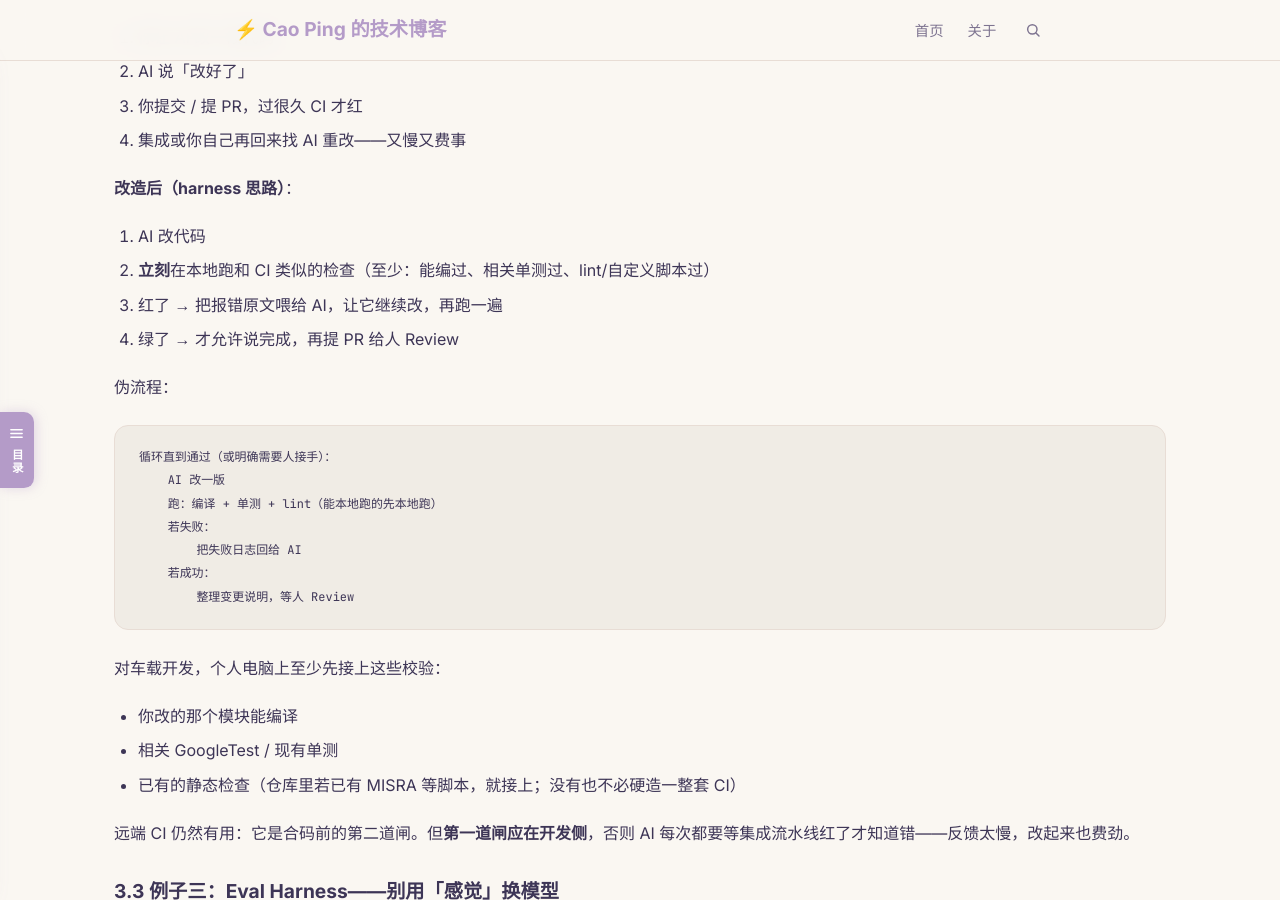
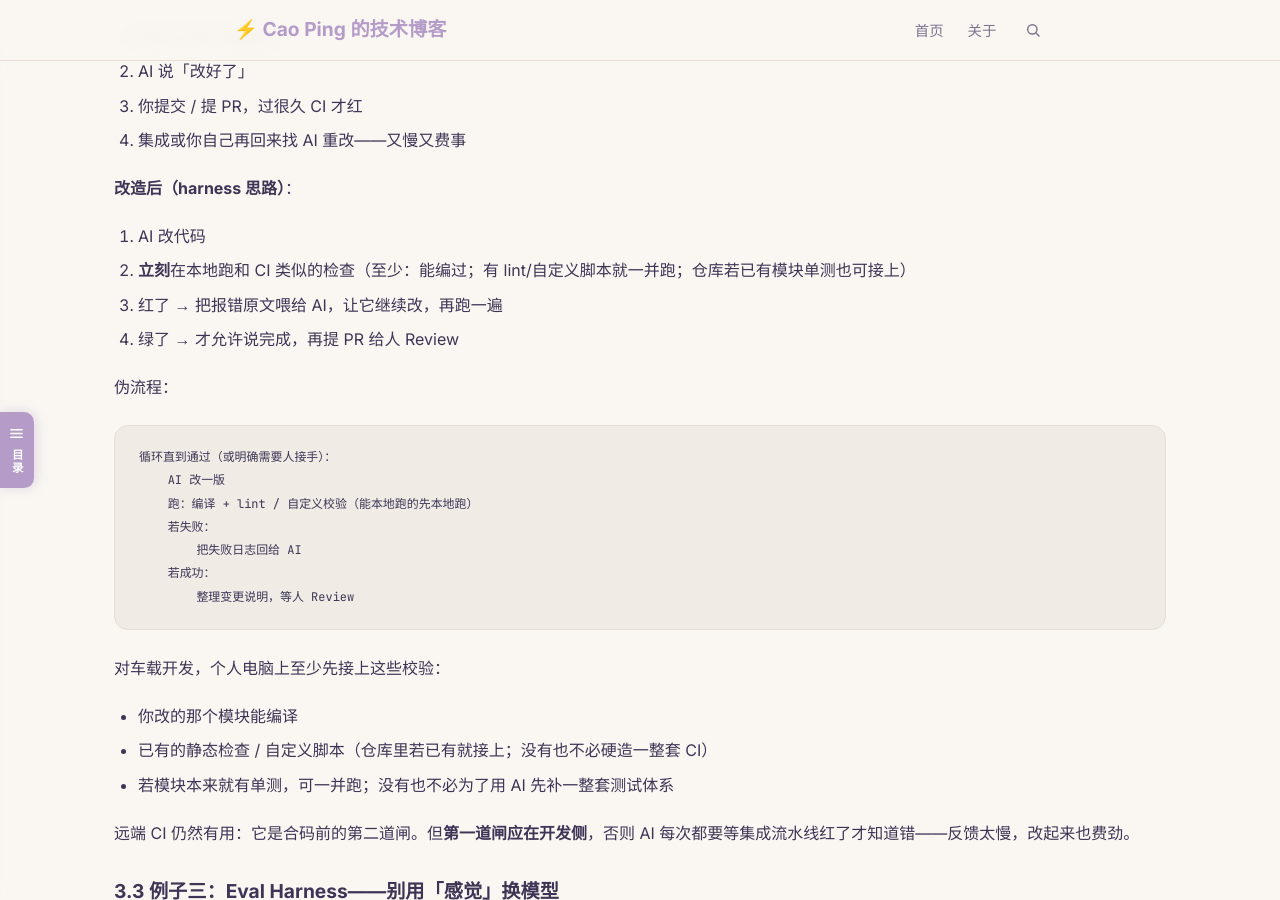
Before and after one commit to caoping0623/caoping0623.github.io, a Jekyll site: the page built from _posts/2026-07-30-ai-harness.md, in a window 1280 px wide and 900 px high, scrolled down 5908 px. Built offline with Jekyll 4.4.1, drawn with Linux system fonts in a browser that asks for light colours; some of the changed text lies outside the part shown.

Commit message:
docs: 其余章节去掉「必须写测试用例」导向
Co-authored-by: Cursor <cursoragent@cursor.com>

````diff
--- a/_posts/2026-07-30-ai-harness.md
+++ b/_posts/2026-07-30-ai-harness.md
@@ -227,7 +227,7 @@ CI（持续集成）是仓库上那套自动检查：一推代码或提 PR，就
 **改造后（harness 思路）**：
 
 1. AI 改代码
-2. **立刻**在本地跑和 CI 类似的检查（至少：能编过、相关单测过、lint/自定义脚本过）
+2. **立刻**在本地跑和 CI 类似的检查（至少：能编过；有 lint/自定义脚本就一并跑；仓库若已有模块单测也可接上）
 3. 红了 → 把报错原文喂给 AI，让它继续改，再跑一遍
 4. 绿了 → 才允许说完成，再提 PR 给人 Review
 
@@ -236,7 +236,7 @@ CI（持续集成）是仓库上那套自动检查：一推代码或提 PR，就
 ```text
 循环直到通过（或明确需要人接手）：
     AI 改一版
-    跑：编译 + 单测 + lint（能本地跑的先本地跑）
+    跑：编译 + lint / 自定义校验（能本地跑的先本地跑）
     若失败：
         把失败日志回给 AI
     若成功：
@@ -246,8 +246,8 @@ CI（持续集成）是仓库上那套自动检查：一推代码或提 PR，就
 对车载开发，个人电脑上至少先接上这些校验：
 
 - 你改的那个模块能编译
-- 相关 GoogleTest / 现有单测
-- 已有的静态检查（仓库里若已有 MISRA 等脚本，就接上；没有也不必硬造一整套 CI）
+- 已有的静态检查 / 自定义脚本（仓库里若已有就接上；没有也不必硬造一整套 CI）
+- 若模块本来就有单测，可一并跑；没有也不必为了用 AI 先补一整套测试体系
 
 远端 CI 仍然有用：它是合码前的第二道闸。但**第一道闸应在开发侧**，否则 AI 每次都要等集成流水线红了才知道错——反馈太慢，改起来也费劲。
 
@@ -494,7 +494,7 @@ graph LR
 ### 5.1 最小四件套
 
 1. **规则文件**：`AGENTS.md` 或 Cursor Rules（写清仓库禁忌与完成定义）
-2. **一个校验脚本**：例如 `make verify` = 编译 + 单测 + 自定义检查
+2. **一个校验脚本**：例如 `make verify` = 模块编译 + 自定义检查（有现成单测再加进去）
 3. **权限边界**：哪些目录可写、哪些命令禁止
 4. **一次失败归档**：每次 Agent 翻车，沉淀 1 条规则或 1 个检查
 
@@ -509,9 +509,8 @@ graph LR
 ```text
 完成必须同时满足：
 1) ./scripts/build.sh 退出码 0
-2) ctest -R door_ 全部通过
-3) scripts/check_no_todo_in_diff.py 通过
-4) 输出变更说明，列出风险与未覆盖测试
+2) scripts/check_no_abs_path.py 通过
+3) 输出变更说明，列出改了什么、风险点、还需要人确认的事项
 否则不得声称完成。
 ```
 
@@ -534,7 +533,7 @@ Agent 是目标导向的：你给的目标含糊，它会走捷径；你给的
 | 误区 | 纠正 |
 | --- | --- |
 | 「换更强模型就行」 | 很多故障在 harness：没工具、没校验、没权限、没记忆 |
-| 「多写点 prompt 就等于 harness」 | Prompt 只是一层；缺脚本/测试/权限门时，prompt 挡不住重复犯错 |
+| 「多写点 prompt 就等于 harness」 | Prompt 只是一层；缺脚本/校验/权限门时，prompt 挡不住重复犯错 |
 | 「有 harness 就可以无人值守上实车」 | 车载安全路径必须保留人与流程；harness 是辅助加速，不是替代认证 |
 | 「评测就是跑几个 demo」 | 没有固定用例与评分，换模型对比没有工程意义 |
 | 「一次配完美」 | harness 是演化的：每次失败加一根「钢筋」 |
````
Also changed, not shown: other parts of _posts/2026-07-30-ai-harness.md (+1 -1 lines).
